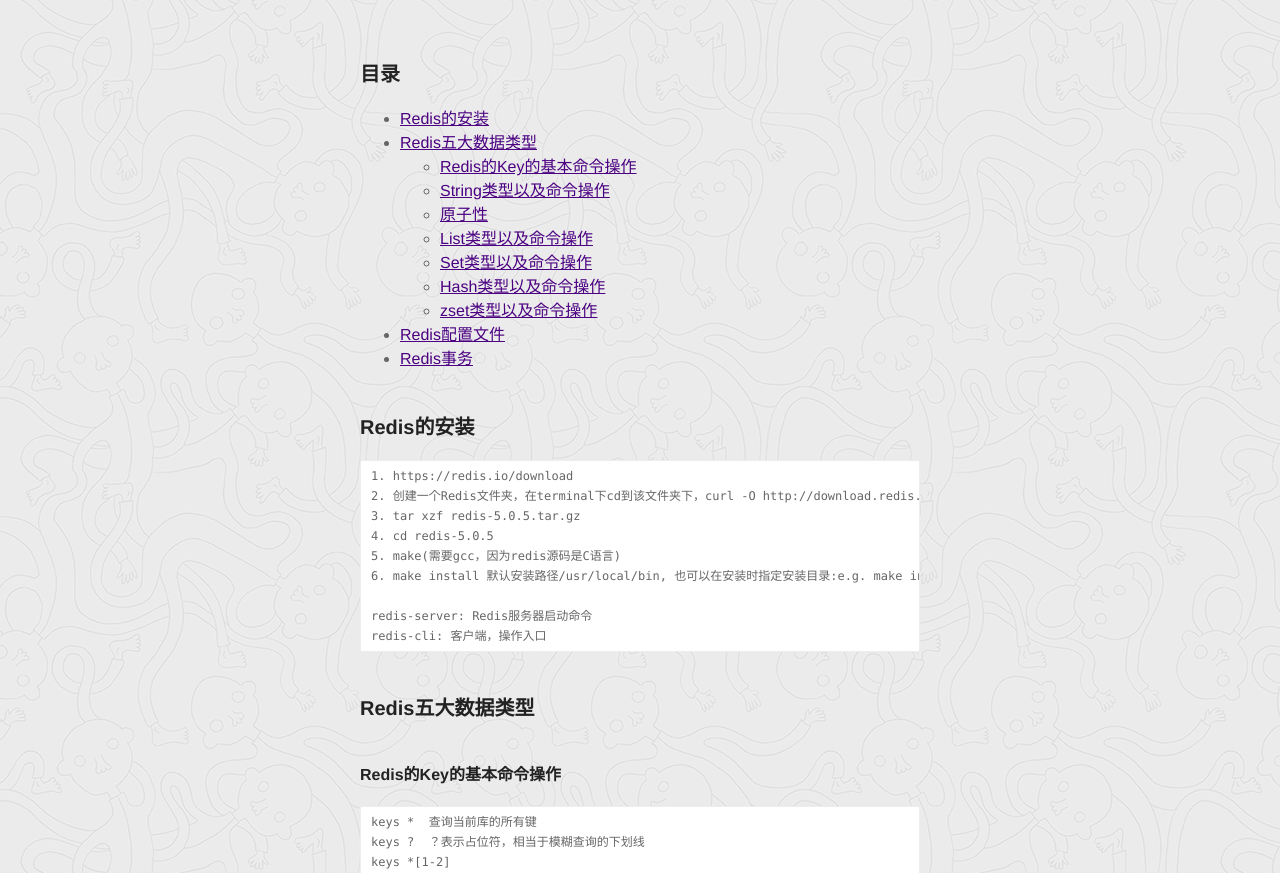
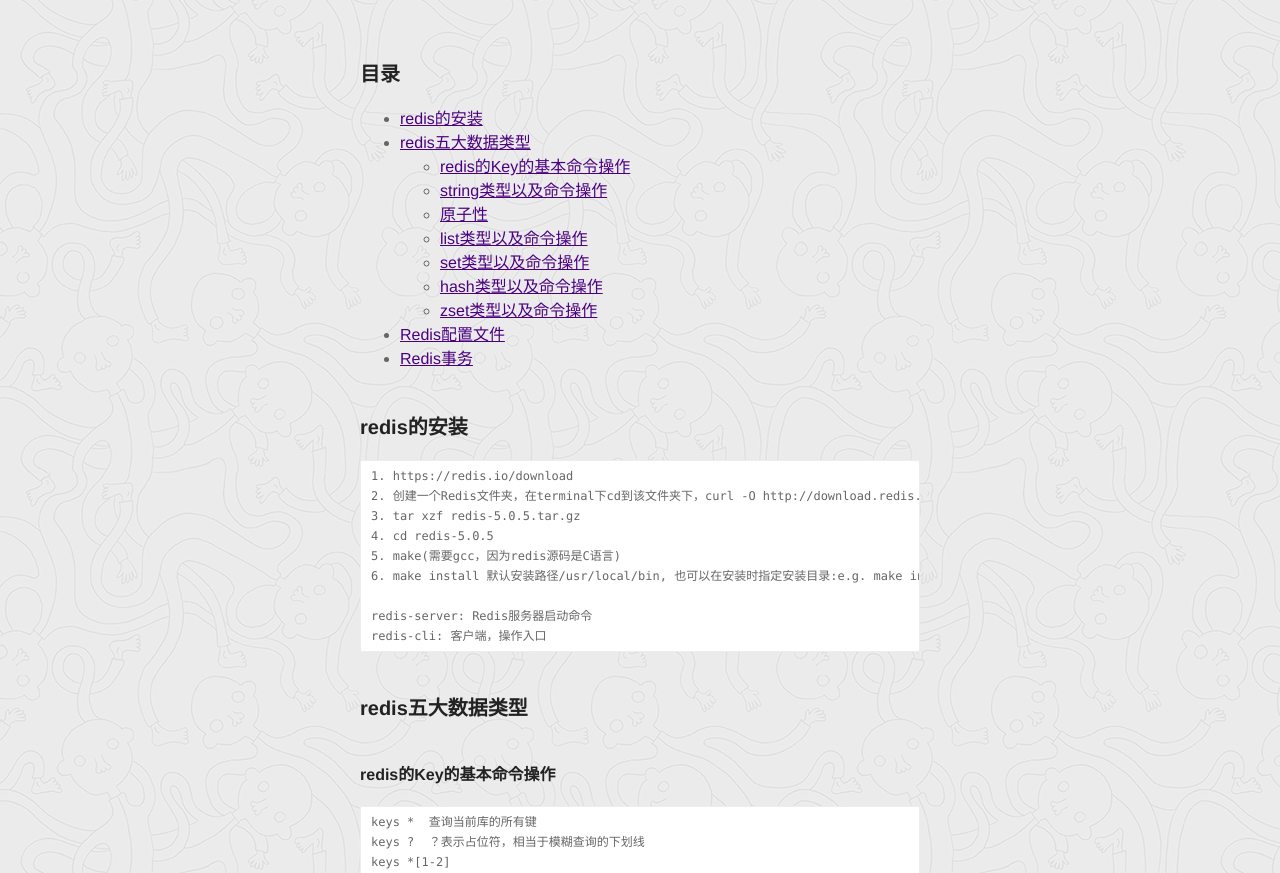
Before and after one commit to jxu033/jxu033.github.io, a Jekyll site: the page built from _posts/2019-02-28-Redis-note.md, in a window 1280 px wide and 1400 px high. Shown: the part 333-1206 px from the top of the window. Built offline with Jekyll 4.4.1, drawn with Linux system fonts in a browser that asks for light colours; comment, search, counter and statistics services are not loaded; some of the changed text lies outside the part shown.

Commit message:
update anchor

````diff
--- a/_posts/2019-02-28-Redis-note.md
+++ b/_posts/2019-02-28-Redis-note.md
@@ -12,20 +12,20 @@ description: note for Redis
 ---
 
 ### 目录
-- [Redis的安装](#Redis的安装)
-- [Redis五大数据类型](#Redis五大数据类型)
-    * [Redis的Key的基本命令操作](#redis的Key的基本命令操作)
-    * [String类型以及命令操作](#string类型以及命令操作)
+- [redis的安装](#Redis的安装)
+- [redis五大数据类型](#Redis五大数据类型)
+    * [redis的Key的基本命令操作](#redis的Key的基本命令操作)
+    * [string类型以及命令操作](#string类型以及命令操作)
     * [原子性](#原子性)
-    * [List类型以及命令操作](#list类型以及命令操作)
-    * [Set类型以及命令操作](#set类型以及命令操作)
-    * [Hash类型以及命令操作](#hash类型以及命令操作)
+    * [list类型以及命令操作](#list类型以及命令操作)
+    * [set类型以及命令操作](#set类型以及命令操作)
+    * [hash类型以及命令操作](#hash类型以及命令操作)
     * [zset类型以及命令操作](#zset类型以及命令操作)
 - [Redis配置文件](#redis配置文件)
 - [Redis事务](#redis事务)
 
 
-### Redis的安装
+### redis的安装
 ```text
 1. https://redis.io/download
 2. 创建一个Redis文件夹，在terminal下cd到该文件夹下，curl -O http://download.redis.io/releases/redis-5.0.5.tar.gz
@@ -39,8 +39,8 @@ redis-cli: 客户端，操作入口
 ```
 
 
-### Redis五大数据类型
-#### Redis的Key的基本命令操作
+### redis五大数据类型
+#### redis的Key的基本命令操作
 ```text
 keys *  查询当前库的所有键
 keys ?  ？表示占位符，相当于模糊查询的下划线
@@ -55,7 +55,7 @@ flushdb 清空当前数据库
 flushall 通杀全部库
 ```
 
-#### String类型以及命令操作
+#### string类型以及命令操作
 * String是Redis最基本的类型，可以理解成与Memcached一摸一样的模型，一个key对应一个value。
 * String类型是二进制安全的。意味着Redis的string可以包含任何数据。比如jpg图片或者序列化对象。
 * String类型是Redis最基本的数据类型，一个Redis中字符串value最多可以是512MB。
@@ -118,7 +118,7 @@ flushall 通杀全部库
 
 Redis单命令的原子性主要得益于Redis的单线程。
 
-#### List类型以及命令操作
+#### list类型以及命令操作
 * 单键多值(也就是说key是一个，value是多个，其实合在一起还是字符串，只是结构类似于list，还是key-value对)。
 * Redis列表是简单的字符串列表，按照插入顺序排序。可以添加一个元素到列表的头部(左边)后者尾部(右边)。
 * 它的底层实际是个双向链表，对两端的操作性能很好，通过索引下标的操作中间的节点性能会较差。
@@ -192,7 +192,7 @@ Redis单命令的原子性主要得益于Redis的单线程。
   sdiff  <key1> <key2> 返回两个集合的差集元素(返回在key1集合中，不在key2集合的元素的集合)
   ```
 
-#### Hash类型以及命令操作
+#### hash类型以及命令操作
 * Redis hash是一个键值对集合(指的是value是键值对形式)
 * Redis hash是一个string类型的field和value的映射表，hash特别适合用于存储对象。
 
@@ -251,7 +251,7 @@ Redis单命令的原子性主要得益于Redis的单线程。
   ```
 
 
-### Redis配置文件
+### redis配置文件
 在启动Redis服务器时，我们需要为其指定一个配置文件，缺省情况下配置文件在Redis的源码目录下，文件名为**redis.conf**。
 
 Redis配置文件使用 ################ 被分成了几大块区域。
@@ -331,7 +331,7 @@ maxmemory-policy <方式>
 LRU(Least Recently Used), LFU(Least Frequently Used)
 ```
 
-### Redis事务
+### redis事务
 Redis事务允许一组命令在单一的步骤中执行。事务有三个特性:
 * Redis事务是一个单独的隔离操作:事务中的所有命令都会序列化，按顺序地执行。事务在执行过程中，
 不会被其他客户端发送来的命令请求所打断。
````
